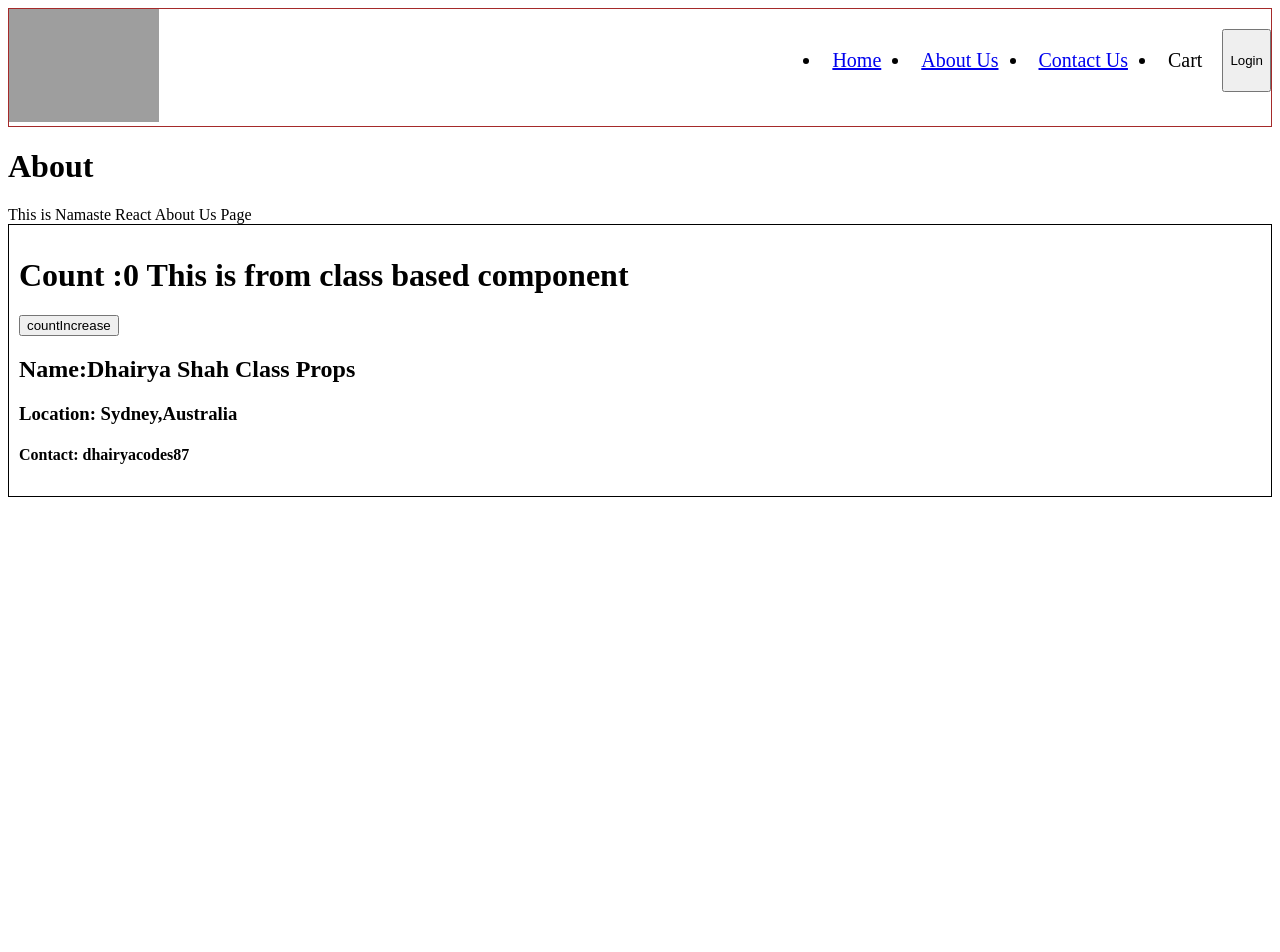
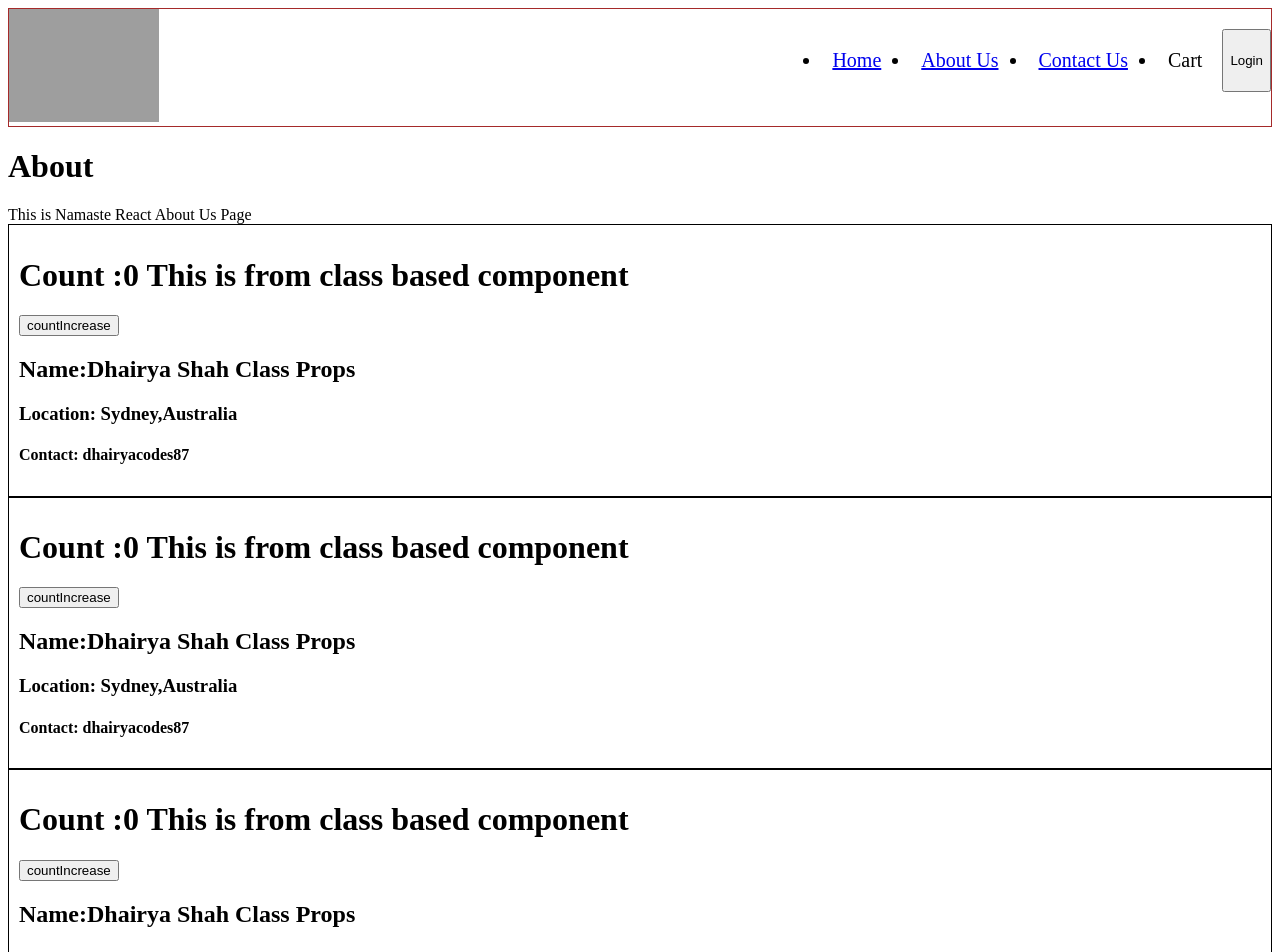
Before and after one commit to dhairyas87/namaste-react, a React (Vite) app: page /aboutClass in a window 1280 px wide. Shown: the top 952 px of the page. Before the commit the page ends 800 px from the top, so only its background shows below. Built offline with nearby package versions, Linux system fonts and the light colour scheme; grey boxes are pictures that could not be loaded.

Commit message:
Multiple calls their Render Phase and Commit Phase with Batches and DOM Manipulation in the commit phase

```diff
--- a/src/components/AboutClass.js
+++ b/src/components/AboutClass.js
@@ -16,6 +16,8 @@ class AboutClass extends React.Component{
         </div>
 
         <UserClass name={"Dhairya Shah Class Props"} location ={ "Sydney,Australia"}/>
+        <UserClass name={"Dhairya Shah Class Props"} location ={ "Sydney,Australia"}/>
+        <UserClass name={"Dhairya Shah Class Props"} location ={ "Sydney,Australia"}/>
     </div>
     }
     componentDidMount(){
```
Also changed, not shown: 1 other file (tests, documents, lock files or other folders).
